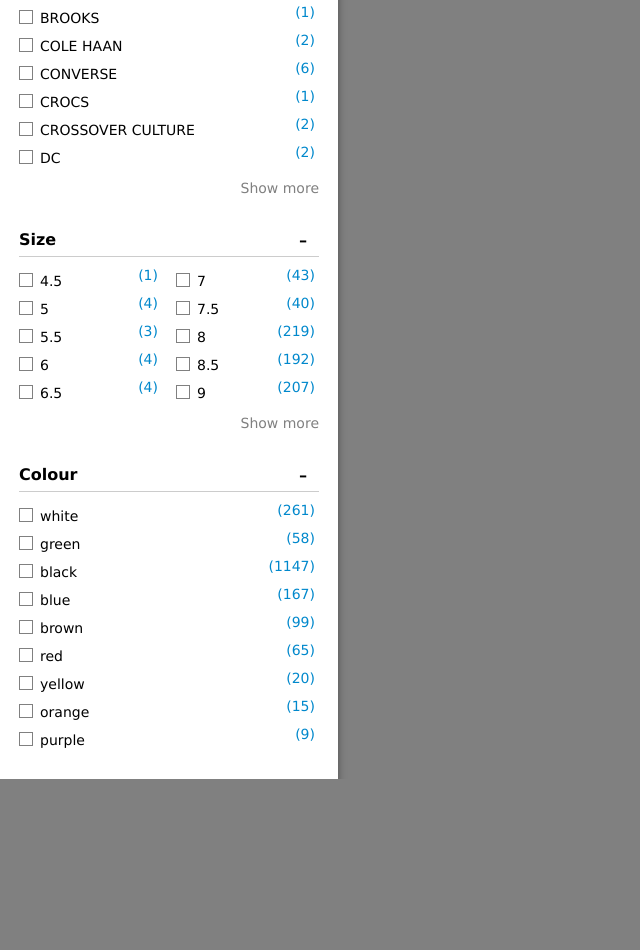
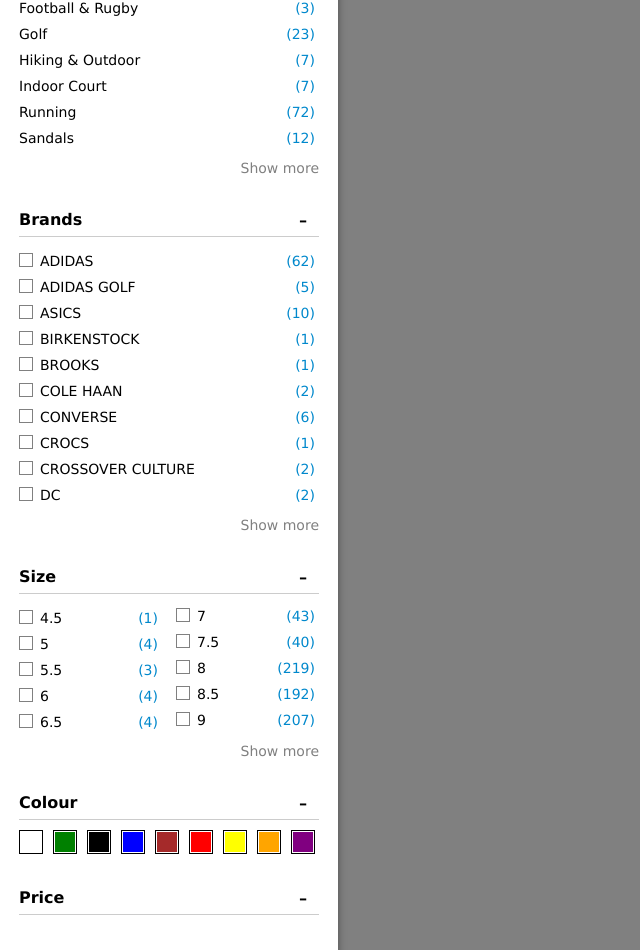
Before and after one commit to alexander-lyakhov/vue3-sc, a Vue app: page / in a window 1280 px wide. Shown: the part 291-1241 px from the top of the page, without its empty margins (0-640 px from the left). Before the commit the page ends 1070 px from the top, so only its background shows below. Built offline with nearby package versions, Linux system fonts and the light colour scheme.

Commit message:
added color-palette component

```diff
--- a/src/App.vue
+++ b/src/App.vue
@@ -2,14 +2,27 @@
   <main>
     <aside>
       <expander v-for="(facet, facetIndex) in listFacets" :key="facetIndex" :title="facet.title">
+        <template v-if="facet.moduleType === 'FacetsTile'">
           <list :items="facet.values" :columns="getColomnCount(facet)">
-          <template #default="{item}">
+            <template v-if="facet.type === 'breadcrumbed'" #default="{item}">
+              <a href="#">
+                {{item.value}}
+              </a>
+              <span class="count">({{item.count}})</span>
+            </template>
+
+            <template v-else #default="{item}">
               <sc-checkbox-group :value="item.value" :name="facet.title" v-model="filter[facet.title]">
                 {{item.value}}
               </sc-checkbox-group>
               <span class="count">({{item.count}})</span>
             </template>
           </list>
+        </template>
+
+        <template v-if="facet.moduleType === 'FacetsColour'">
+          <color-palette :items="facet.values" />
+        </template>
       </expander>
     </aside>
   </main>
@@ -18,6 +31,7 @@
 <script>
 import expander from '@/components/expander';
 import list from '@/components/list';
+import colorPalette from '@/components/color-palette';
 import scCheckboxGroup from '@/components/global/sc-checkbox/sc-checkbox-group.vue';
 
 import products from '@/store/products.json';
@@ -29,6 +43,7 @@
     expander,
     scCheckboxGroup,
     list,
+    colorPalette
   },
 
   data() {
@@ -40,7 +55,8 @@
 
   computed: {
     listFacets() {
-      return Object.values(this.facets).filter(el => el.type === 'list');
+      //return Object.values(this.facets).filter(el => el.type === 'list');
+      return this.facets;
     }
   },
 
--- /dev/null
+++ b/src/components/color-palette/index.vue
@@ -0,0 +1,78 @@
+<template>
+  <div class="colors">
+    <div
+      class="color"
+      v-for="(color, index) in items"
+      :key="index"
+      :style="{background: color.value}"
+    />
+  </div>
+</template>
+
+<script>
+
+export default {
+  name:'color-palette',
+
+  props: {
+    items: {
+      type: Array,
+      default: [],
+      required: true
+    },
+  },
+
+  data() {
+    return {
+    }
+  },
+
+  mounted() {
+  },
+
+  computed: {
+  },
+
+  methods: {
+  }
+}
+</script>
+
+<style lang="scss" scoped>
+
+.colors {
+  display: flex;
+  flex-wrap: wrap;
+  justify-content: space-between;
+  position: relative;
+}
+
+.color {
+  background: #fff;
+  border: 1px solid #000;
+  width: 24px;
+  height: 24px;
+  position: relative;
+  margin: 0 4px 4px 0;
+  transition: transform .1s;
+  z-index: 0;
+  cursor: pointer;
+
+  &:hover {
+    box-shadow: 0 4px 4px rgba(0,0,0,.33);
+    transform: scale(1.5);
+    z-index: 1;
+  }
+
+  &:after {
+    content: '';
+    border: 1px solid #fff;
+    display: block;
+    width: 20px;
+    height: 20px;
+    position: absolue;
+    left: 2px;
+    top: 2px;
+  }
+}
+</style>
--- a/src/components/global/sc-checkbox/sc-checkbox-group.vue
+++ b/src/components/global/sc-checkbox/sc-checkbox-group.vue
@@ -63,7 +63,6 @@
   height: 24px;
   line-height: 24px;
   display: inline-block;
-  margin: 2px 0;
   cursor: pointer;
   span {
     margin-left: .5rem;
--- a/src/components/list/index.vue
+++ b/src/components/list/index.vue
@@ -62,7 +62,6 @@
 
   mounted() {
     this.count = this.$refs.ul.children.length;
-    //console.log(this.limit, this.itemHeight, this.count)
   },
 
   computed: {
@@ -94,6 +93,12 @@
 
 <style lang="scss" scoped>
 
+li {
+  //background: #eee;
+  line-height: 1.5rem;
+  margin: 2px 0;
+}
+
 .show-more {
   color: #808080;
   text-align: right;
```
Lines whose indentation alone changed are shown as unchanged.
